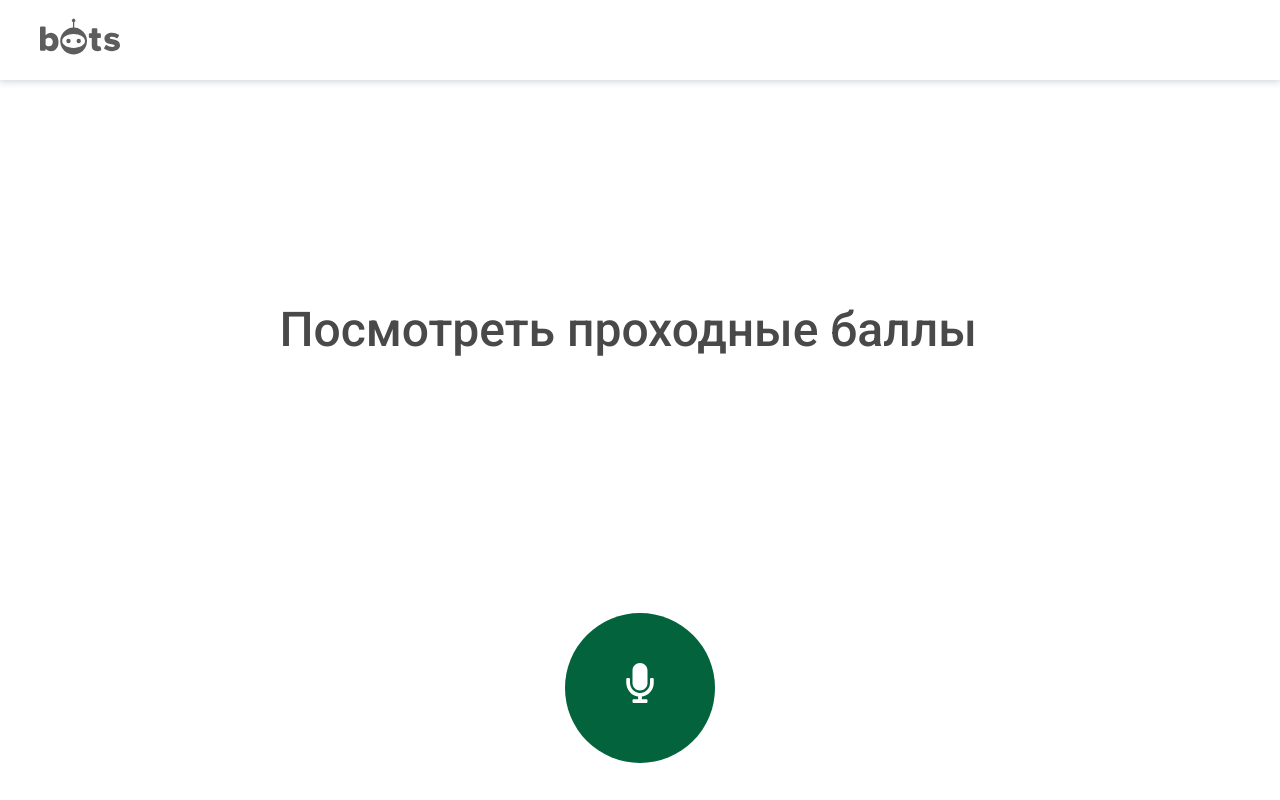
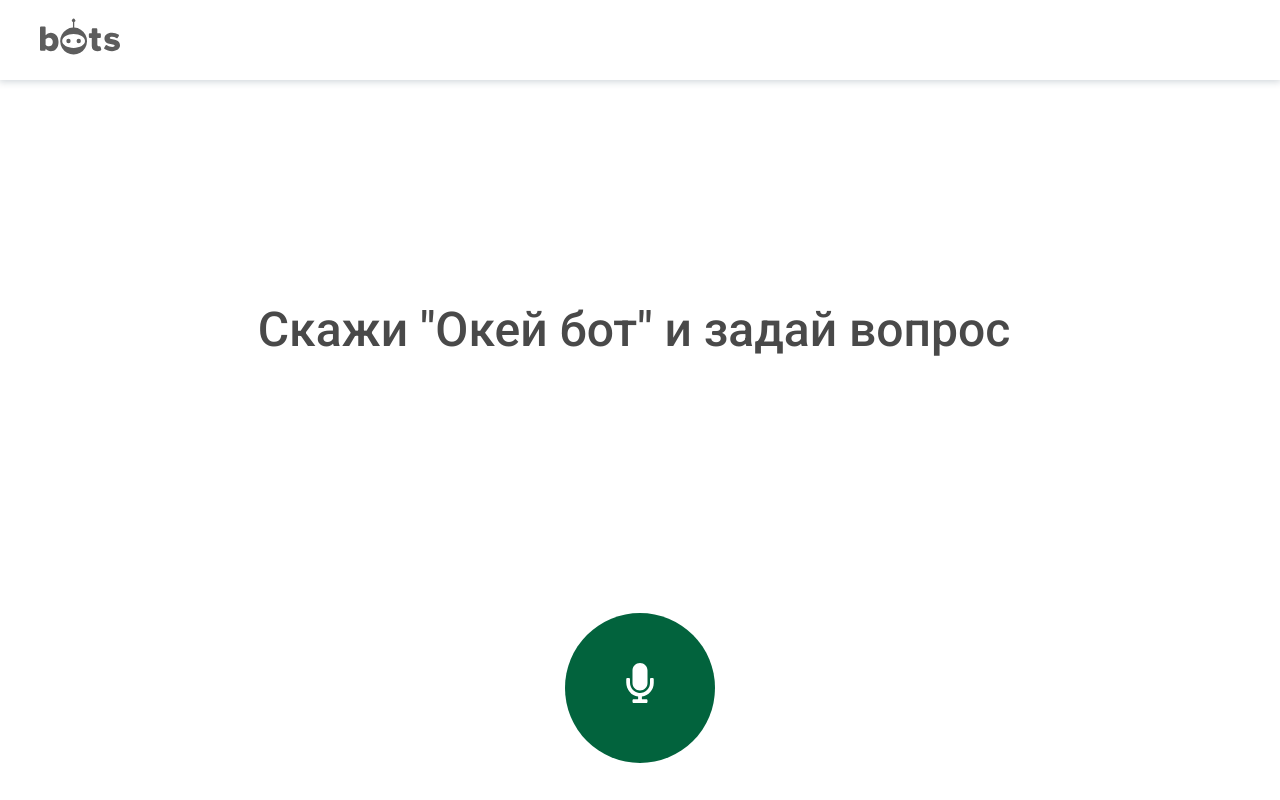
Before and after one commit to RedLis-Team/ChatBot.mirea, a React (Vite) app: page / in a window 1280 px wide. Built offline with nearby package versions, Linux system fonts and the light colour scheme.

Commit message:
feat(#1): v1

```diff
--- a/src/App.jsx
+++ b/src/App.jsx
@@ -6,6 +6,7 @@ import { Footer } from './component/footer/Footer';
 import { Micro } from './component/micro/Micro';
 import { MessageList } from './component/message/list/MessageList';
 import {useEffect,  useState} from "react";
+
 import SpeechRecognition,{useSpeechRecognition} from "react-speech-recognition";
 
 function App() {
@@ -15,13 +16,11 @@ function App() {
 		transcript,
 		resetTranscript,
 		listening,
-		browserSupportsSpeechRecognition,  // Boolean to check browser compatibility
+		browserSupportsSpeechRecognition,
 	} = useSpeechRecognition({
 		language: 'ru-RU',
 		continuous: true
 	});
-
-	console.log(listening)
 
 	useEffect(() => {
 		if (browserSupportsSpeechRecognition){
@@ -29,8 +28,6 @@ function App() {
 		}
 
 	}, [listening]);
-
-	console.log(listening)
 
 	useEffect(() => {
 		if (!isListeningMessage && transcript.toLocaleLowerCase().includes('привет бот')) {
--- a/src/component/message/list/MessageList.jsx
+++ b/src/component/message/list/MessageList.jsx
@@ -17,6 +17,7 @@ export function MessageList({isListeningMessage, transcript, resetTranscript,set
     const [isLoadingBotAnswer, setIsLoadingBotAnswer] = useState(false);
 
     const timer = useRef(null);
+    const listEndRef = useRef(null);
 
     useEffect(() => {
         if (isListeningMessage) {
@@ -42,8 +43,11 @@ export function MessageList({isListeningMessage, transcript, resetTranscript,set
                     setIsLoadingBotAnswer(false)
                     setMessageList(prev=>[...prev, data])
                     window.scrollTo(0, document.body.scrollHeight);
-                }).catch((error)=>{
-                    console.log(error)
+                }).catch(()=>{
+                    setMessageList(prev=>[...prev, {
+                        type: 'bot',
+                        text: 'Извините, я не нашел точной информации по вашему запросу о МИРЭА. Пожалуйста, уточните вопрос или обратитесь к официальному сайту института для получения более подробной информации.'
+                    }])
                     setIsLoadingBotAnswer(false)
                 })
 
@@ -51,6 +55,10 @@ export function MessageList({isListeningMessage, transcript, resetTranscript,set
             }, 3000)
         }
     })
+
+    useEffect(() => {
+        listEndRef.current.scrollIntoView({ behavior: 'smooth' })
+    }, [newMessages, messageList])
 
     const renderMessageList=()=>{
         return (
@@ -64,17 +72,17 @@ export function MessageList({isListeningMessage, transcript, resetTranscript,set
 
     return (
         <div className='message-list'>
-            {messageList.length === 0 && newMessages.trim() === '' ?(
+            {messageList.length === 0 && newMessages.trim() === '' ? (
                 <div className='message-list__empty-log'>
                     <TypeAnimation
                         className='message-list__text'
                         sequence={[
                             'Узнать про программы обучения', // Types 'One'
-                            3000,
-                            'Посмотреть проходные баллы прошлых лет',
-                            3000,
-                            'Скажи привет МИРЭА и задай вопрос',
-                            3000,
+                            2000,
+                            'Скажи "Окей бот" и задай вопрос',
+                            2000,
+                            'Посмотреть проходные баллы по направлению!',
+                            2000,
                         ]}
                         wrapper="span"
                         cursor={true}
@@ -82,6 +90,7 @@ export function MessageList({isListeningMessage, transcript, resetTranscript,set
                     />
                 </div>
             ) : renderMessageList()}
+            <div ref={listEndRef}/>
         </div>
     )
 }
```
